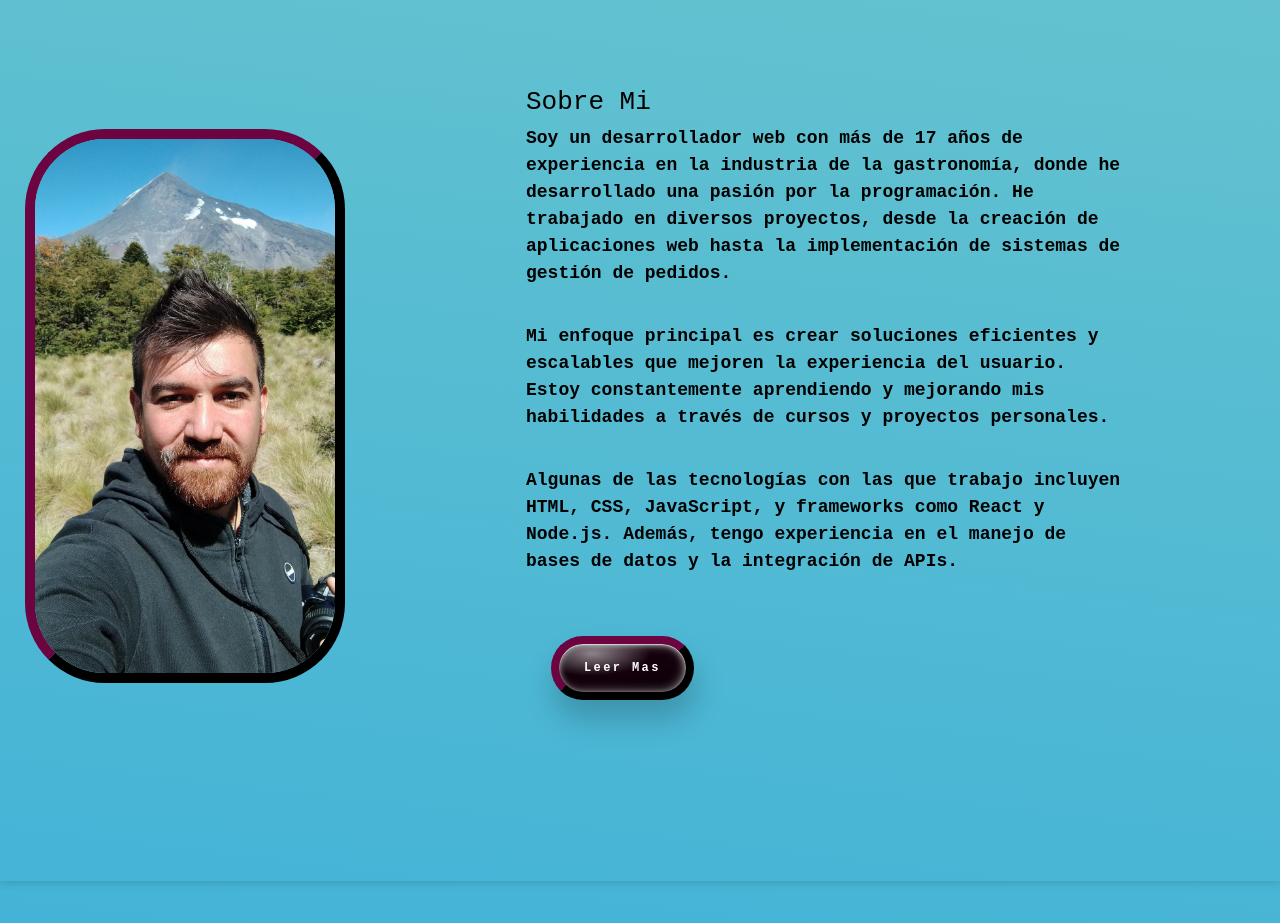
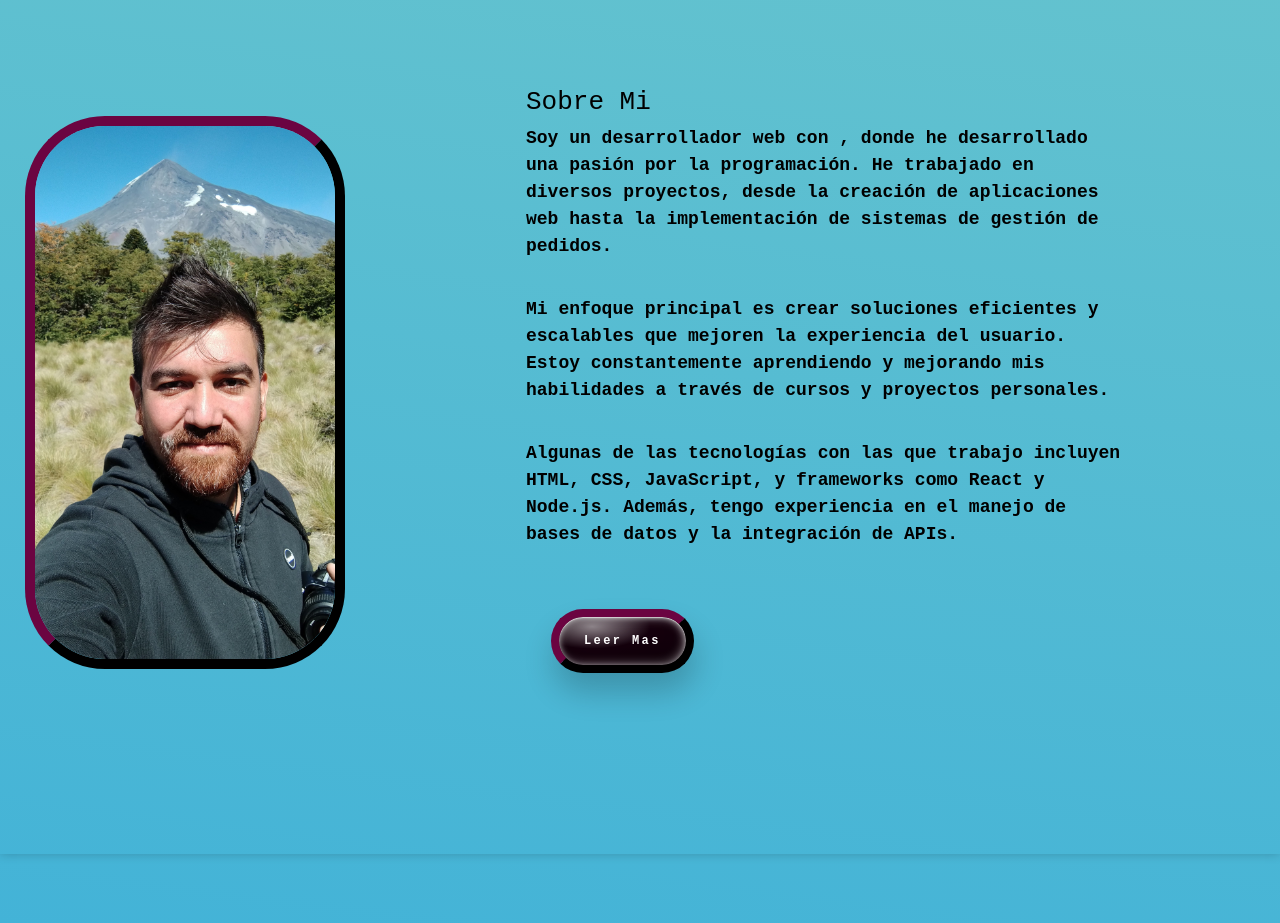
Before and after one commit to hernan3154/Portfolio, a website: page public/index.html in a window 1280 px wide. Shown: the part 980-1903 px from the top of the page. Drawn offline with nearby package versions, Linux system fonts and the light colour scheme; some packages are replaced by stand-ins of ours; a script that the page names is missing.

Commit message:
actualizacion del readme

```diff
--- a/public/index.html
+++ b/public/index.html
@@ -52,7 +52,7 @@
                 <h2> Sobre Mi</h2>
 
                 <p>
-                    Soy un desarrollador web con más de 17 años de experiencia en la industria de la gastronomía,
+                    Soy un desarrollador web con ,
                     donde he desarrollado una pasión por la programación. He trabajado en diversos proyectos,
                     desde la creación de aplicaciones web hasta la implementación de sistemas de gestión de pedidos.
                 </p>
```
Also changed, not shown: README.md.
